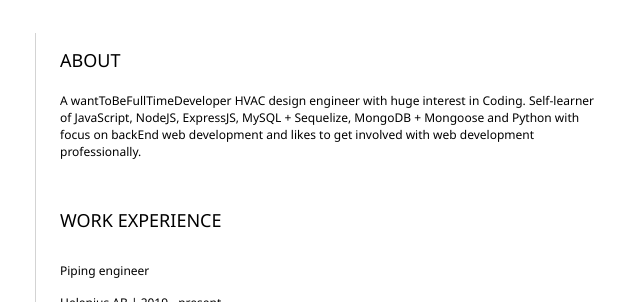
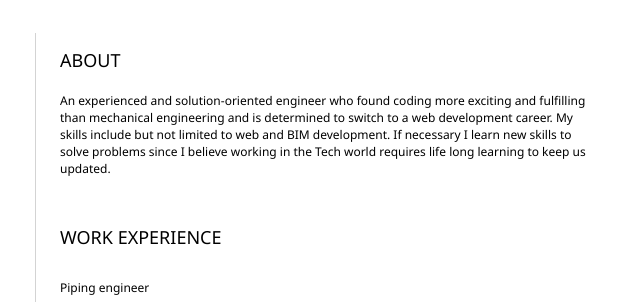
Before and after one commit to PooyaJln/CV, a plain HTML site: page index.html in a window 1280 px wide. Shown: the part 161-463 px from the top of the page, 508-1131 px from the left. Drawn offline with Linux system fonts and the light colour scheme.

Commit message:
Update index.html

```diff
--- a/index.html
+++ b/index.html
@@ -63,9 +63,12 @@
 				<section>
 					<h2>ABOUT</h2>
 					<!-- about you -->
-					<p>A wantToBeFullTimeDeveloper HVAC design engineer with huge interest in Coding.
-                        Self-learner of JavaScript, NodeJS, ExpressJS, MySQL + Sequelize, MongoDB + Mongoose and Python with focus on backEnd web development
-                        and likes to get involved with web development professionally.</p>
+					<p>An experienced and solution-oriented engineer who found coding more exciting and
+fulfilling than mechanical engineering and is determined to switch to a web
+development career.
+My skills include but not limited to web and BIM development. If necessary I learn new
+skills to solve problems since I believe working in the Tech world requires life long
+learning to keep us updated.</p>
 				</section>
 				<section>
 					<h2>WORK EXPERIENCE</h2>
```
